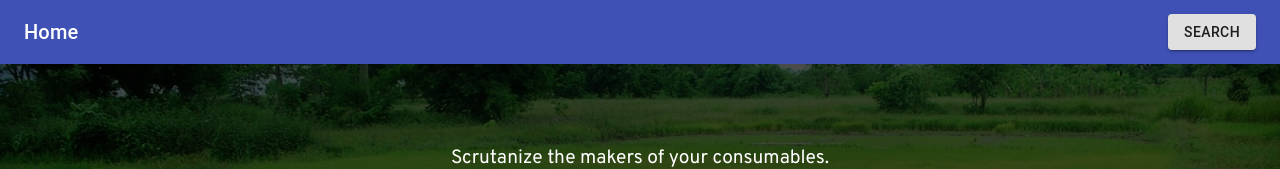
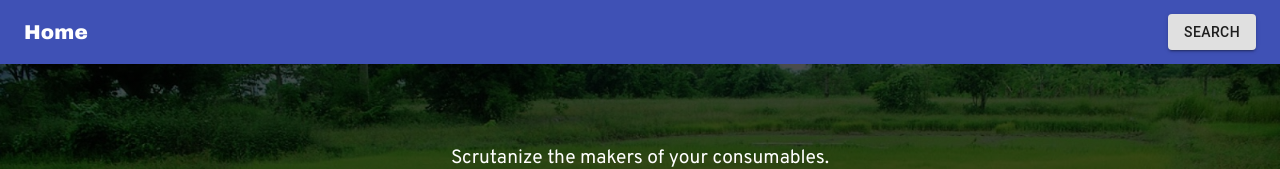
Before and after one commit to xenown/deltahacks2020, a React (Create React App) app: page / in a window 1280 px wide. Shown: the top 169 px of the page. Built offline with nearby package versions, Linux system fonts and the light colour scheme; a web font is replaced by a local one.

Commit message:
Fixed navbar title font

```diff
--- a/src/Components/Navbar.css
+++ b/src/Components/Navbar.css
@@ -1,6 +1,6 @@
 .navbar-title {
     color: white;
-    font-family: archivo black;
+    font-family: archivo black !important;
 }
 
 .navbar-title:hover {
```
